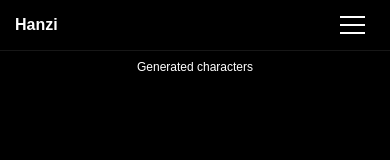
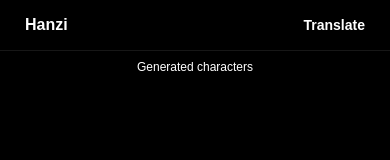
Before and after one commit to schofield-paul/hanzi, a React (Create React App) app: page / in a window 390 px wide. Shown: the top 160 px of the page. Built offline with nearby package versions, Linux system fonts and the light colour scheme.

Commit message:
remove menu from header

```diff
--- a/src/components/Header/Header.module.css
+++ b/src/components/Header/Header.module.css
@@ -31,22 +31,13 @@
   font-family: "Microsoft Sans Serif", Arial, sans-serif;
   font-size: 14px;
   color: #ffffff;
-  margin-top: 0px;
-}
-
-.menuContainer {
-  flex-grow: 1;
-  display: flex;
-  justify-content: center;
-  margin-right: 65px;
+  margin-top: 15px;
 }
 
 .navLinks {
   display: flex;
   justify-content: space-between;
   align-items: center;
-  margin-right: 5px;
-  margin-top: 14px;
 }
 
 .link {
@@ -66,28 +57,9 @@
 
   .h1 {
     font-size: 16px;
+    margin-left: 10px;
   }
 
-  .menuContainer {
-    justify-content: flex-end;
-    margin-right: 0;
-  }
-
-  .hamburger {
-    display: flex;
-    flex-direction: column;
-    cursor: pointer;
-    padding: 10px;
-    z-index: 2;
-  }
-
-  .hamburger span {
-    height: 2px;
-    width: 25px;
-    background-color: white;
-    margin: 3px 0;
-    display: block;
-  }
   .navLinks {
     position: absolute;
     top: 50px;
@@ -100,15 +72,11 @@
     transition: opacity 0.3s ease-in-out, visibility 0.3s ease-in-out;
     box-shadow: 0 2px 5px rgba(0, 0, 0, 0.2);
   }
-  .navLinks.open {
-    opacity: 1;
-    visibility: visible;
-    display: flex;
-  }
 
   .h2 {
-    font-size: 16px;
-    margin: 15px 0;
+    font-size: 14px;
+    margin-top: 12px;
+    margin-right: 10px;
   }
 
   .link {
--- a/src/components/Header/Header.tsx
+++ b/src/components/Header/Header.tsx
@@ -4,30 +4,15 @@ import style from "./Header.module.css";
 import { Link } from "react-router-dom";
 
 export default function Header() {
-  const [isMenuOpen, setIsMenuOpen] = useState(false);
-
-  const toggleMenu = () => {
-    setIsMenuOpen(!isMenuOpen);
-  };
-
   return (
     <div className={style.app}>
       <div className={style.headerContainer1}>
         <Link to="/" className={style.link}>
           <h2 className={style.h1}>Hanzi</h2>
         </Link>
-        <div className={style.menuContainer}>
-          <div className={style.hamburger} onClick={toggleMenu}>
-            <span></span>
-            <span></span>
-            <span></span>
-          </div>
-          <div className={`${style.navLinks} ${isMenuOpen ? style.open : ""}`}>
-            <Link to="/input" className={style.link} onClick={toggleMenu}>
-              <h2 className={style.h2}>Translate</h2>
-            </Link>
-          </div>
-        </div>
+        <Link to="/input" className={style.link}>
+          <h2 className={style.h2}>Translate</h2>
+        </Link>
       </div>
     </div>
   );
```
